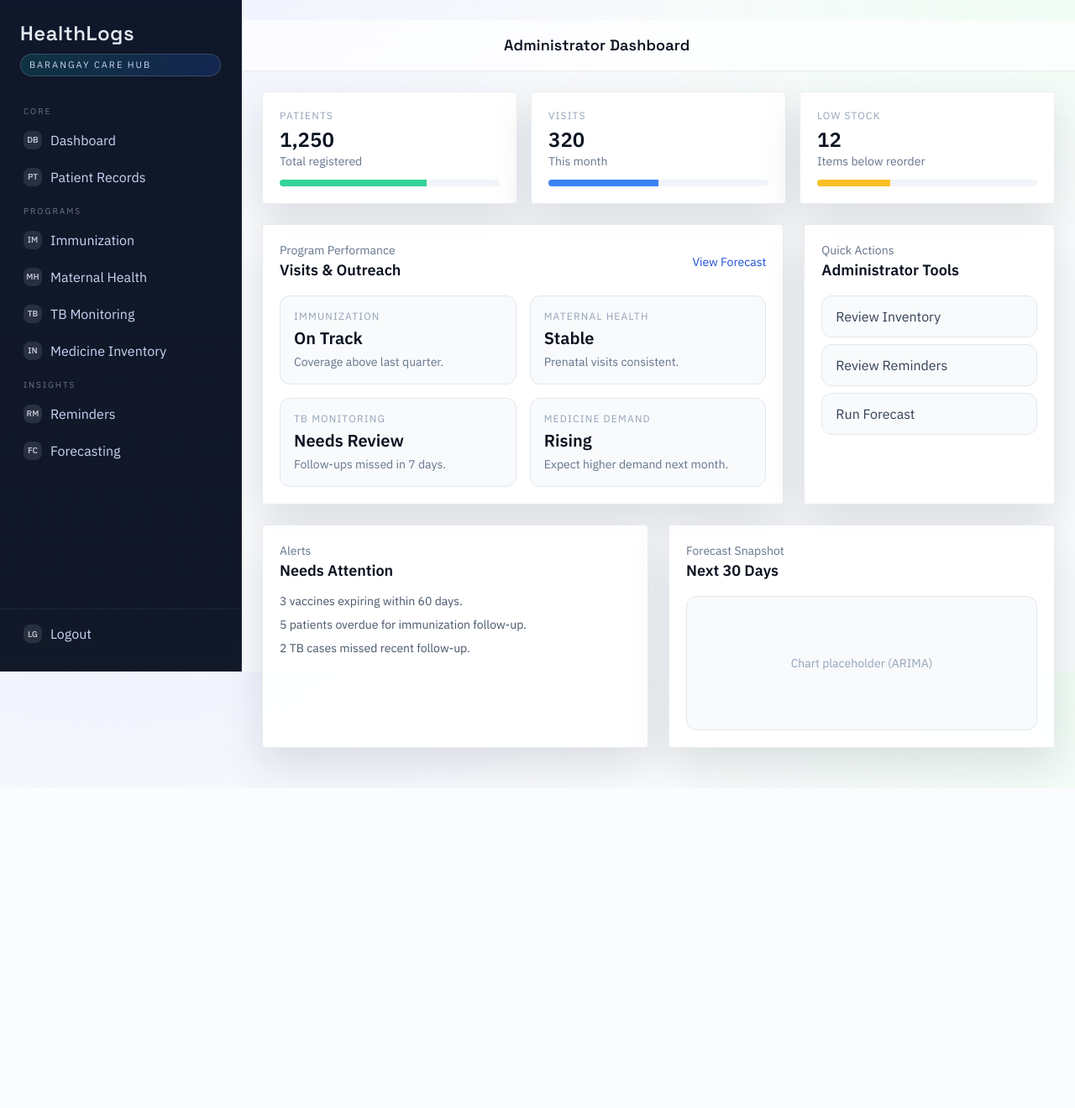
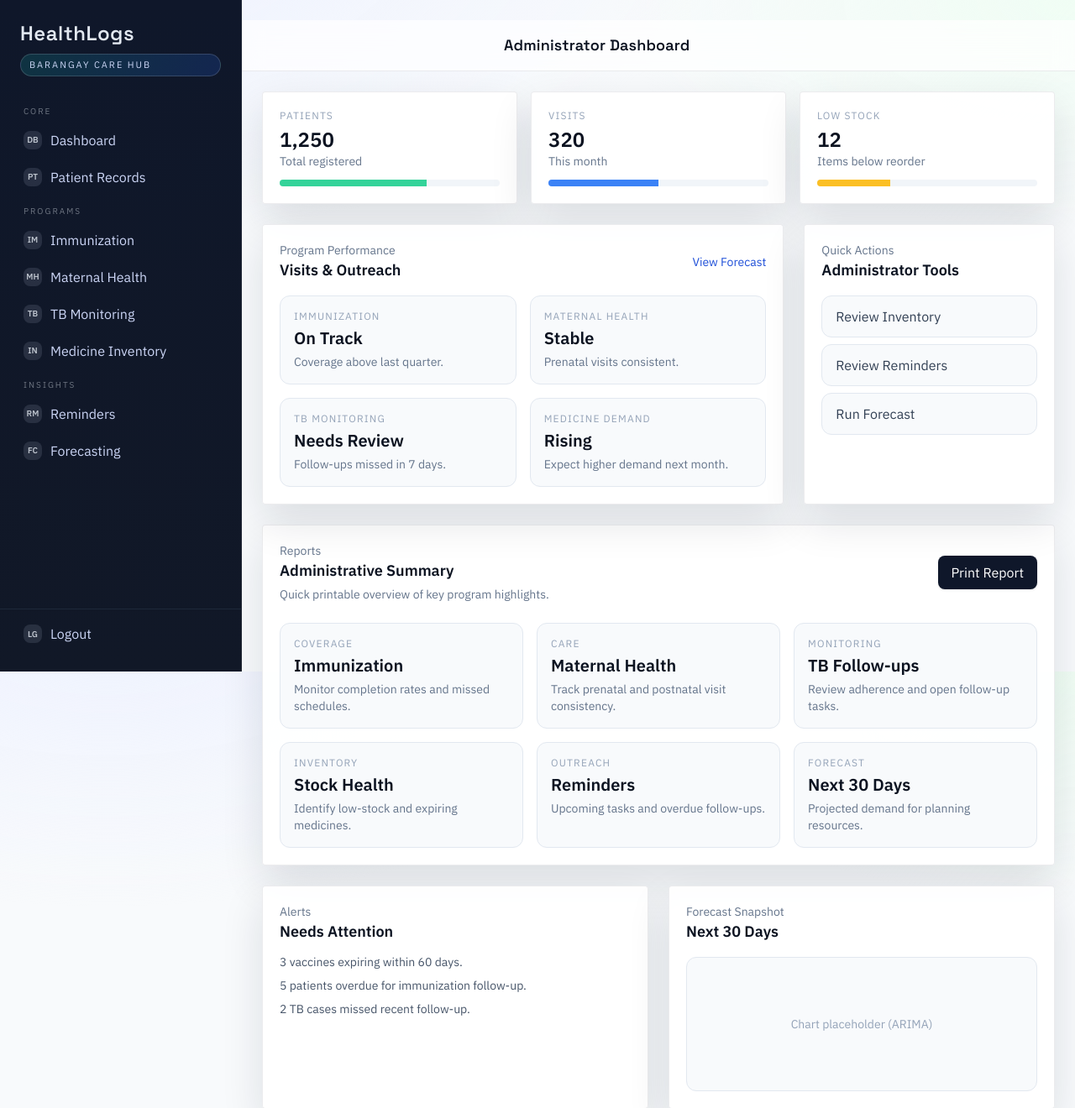
Before and after one commit to E1mar-cay/Healthlogs, a PHP site: page /public/index.php in a window 1280 px wide. Shown: the top 1320 px of the page at 84% size. Before the commit the page ends 935 px from the top, so only its background shows below. Run offline with PHP 8.4, Linux system fonts and the light colour scheme; the visitor is signed in with stand-in values (Sample User, id 1); some libraries are stand-ins or nearby versions.

Commit message:
remove reminders and forecasting on health worker account

```diff
--- a/public/dashboards/admin.php
+++ b/public/dashboards/admin.php
@@ -74,6 +74,53 @@ require __DIR__ . '/../partials/header.php';
   </div>
 </div>
 
+<div class="bg-white p-5 rounded shadow mt-6">
+  <div class="flex flex-col gap-3 md:flex-row md:items-center md:justify-between">
+    <div>
+      <div class="text-sm text-slate-500">Reports</div>
+      <div class="text-lg font-semibold">Administrative Summary</div>
+      <p class="text-sm text-slate-500 mt-1">Quick printable overview of key program highlights.</p>
+    </div>
+    <button class="bg-slate-900 text-white px-4 py-2 rounded-lg shadow" onclick="window.print()">Print Report</button>
+  </div>
+
+  <div class="grid grid-cols-1 md:grid-cols-3 gap-4 mt-6">
+    <div class="p-4 rounded-xl bg-slate-50 border border-slate-200">
+      <div class="text-xs uppercase tracking-widest text-slate-400">Coverage</div>
+      <div class="text-xl font-semibold mt-1">Immunization</div>
+      <p class="text-slate-500 text-sm mt-1">Monitor completion rates and missed schedules.</p>
+    </div>
+    <div class="p-4 rounded-xl bg-slate-50 border border-slate-200">
+      <div class="text-xs uppercase tracking-widest text-slate-400">Care</div>
+      <div class="text-xl font-semibold mt-1">Maternal Health</div>
+      <p class="text-slate-500 text-sm mt-1">Track prenatal and postnatal visit consistency.</p>
+    </div>
+    <div class="p-4 rounded-xl bg-slate-50 border border-slate-200">
+      <div class="text-xs uppercase tracking-widest text-slate-400">Monitoring</div>
+      <div class="text-xl font-semibold mt-1">TB Follow-ups</div>
+      <p class="text-slate-500 text-sm mt-1">Review adherence and open follow-up tasks.</p>
+    </div>
+  </div>
+
+  <div class="grid grid-cols-1 md:grid-cols-3 gap-4 mt-4">
+    <div class="p-4 rounded-xl bg-slate-50 border border-slate-200">
+      <div class="text-xs uppercase tracking-widest text-slate-400">Inventory</div>
+      <div class="text-xl font-semibold mt-1">Stock Health</div>
+      <p class="text-slate-500 text-sm mt-1">Identify low-stock and expiring medicines.</p>
+    </div>
+    <div class="p-4 rounded-xl bg-slate-50 border border-slate-200">
+      <div class="text-xs uppercase tracking-widest text-slate-400">Outreach</div>
+      <div class="text-xl font-semibold mt-1">Reminders</div>
+      <p class="text-slate-500 text-sm mt-1">Upcoming tasks and overdue follow-ups.</p>
+    </div>
+    <div class="p-4 rounded-xl bg-slate-50 border border-slate-200">
+      <div class="text-xs uppercase tracking-widest text-slate-400">Forecast</div>
+      <div class="text-xl font-semibold mt-1">Next 30 Days</div>
+      <p class="text-slate-500 text-sm mt-1">Projected demand for planning resources.</p>
+    </div>
+  </div>
+</div>
+
 <div class="grid grid-cols-1 xl:grid-cols-2 gap-6 mt-6">
   <div class="bg-white p-5 rounded shadow">
     <div class="text-sm text-slate-500">Alerts</div>
--- a/public/partials/header.php
+++ b/public/partials/header.php
@@ -168,6 +168,13 @@ $isDashboard = ($currentPath === '/HealthLogs/public/' || $currentPath === '/Hea
       font-size: 12px;
       font-weight: 600;
     }
+    @media print {
+      body.app-body { background: #fff; }
+      .app-sidebar, .app-topbar, #appOverlay { display: none !important; }
+      .app-main { margin: 0 !important; }
+      .app-content { padding: 0 !important; }
+      .bg-white { box-shadow: none !important; }
+    }
   </style>
 </head>
 <body class="app-body">
@@ -201,6 +208,7 @@ $isDashboard = ($currentPath === '/HealthLogs/public/' || $currentPath === '/Hea
           <span class="nav-icon">IN</span> Medicine Inventory
         </a>
 
+        <?php if (in_array($_SESSION['role'] ?? 'health_worker', ['admin', 'superadmin'], true)): ?>
           <div class="nav-section">Insights</div>
           <a class="nav-link <?= $isActive('/HealthLogs/public/reminders') ? 'active' : '' ?>" href="/HealthLogs/public/reminders.php">
             <span class="nav-icon">RM</span> Reminders
@@ -208,6 +216,7 @@ $isDashboard = ($currentPath === '/HealthLogs/public/' || $currentPath === '/Hea
           <a class="nav-link <?= $isActive('/HealthLogs/public/forecast') ? 'active' : '' ?>" href="/HealthLogs/public/forecast.php">
             <span class="nav-icon">FC</span> Forecasting
           </a>
+        <?php endif; ?>
       </nav>
       <div class="px-4 pb-6 mt-auto pt-2 border-t border-slate-700/40">
         <a class="nav-link" href="/HealthLogs/public/logout.php">
```
Lines whose indentation alone changed are shown as unchanged.
